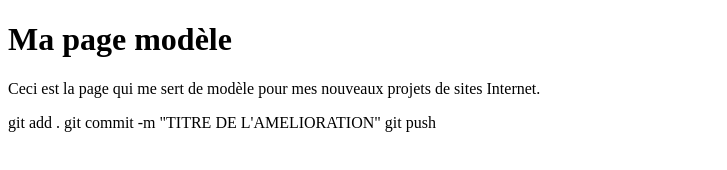
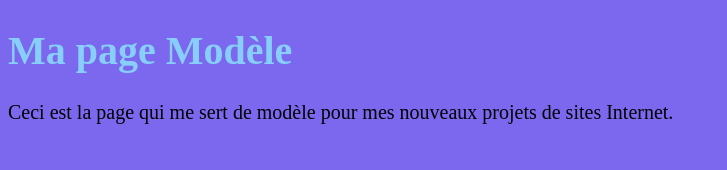
Before and after one commit to EvaKrd/html, a plain HTML site: page index.html in a window 1280 px wide. Shown: the whole page, without its empty margins (0-727 px from the left). Drawn offline with Linux system fonts and the light colour scheme.

Commit message:
TITRE DE L'AMELIORATION

```diff
--- a/index.html
+++ b/index.html
@@ -3,13 +3,13 @@
     <head>
         <meta charset="utf-8"/>
         <title> Ma page modèle </title>
-        <h1> Ma page modèle </h1>
+        <h1>Ma page Modèle</h1>
+        <link rel="stylesheet" href="style.css"/>
     </head>
     <body>
 <p> Ceci est la page qui me sert de modèle pour mes nouveaux projets de sites Internet.
 </p>
-git add .
-git commit -m "TITRE DE L'AMELIORATION"
-git push
+
+    <script src="main.js"></script>
     </body>
 </html>
--- /dev/null
+++ b/style.css
@@ -0,0 +1,8 @@
+html {
+    background-color:mediumslateblue ;
+    font-size: 20px;
+}
+
+h1{
+    color:lightskyblue ;
+}
```
Also changed, not shown: main.js (added).
